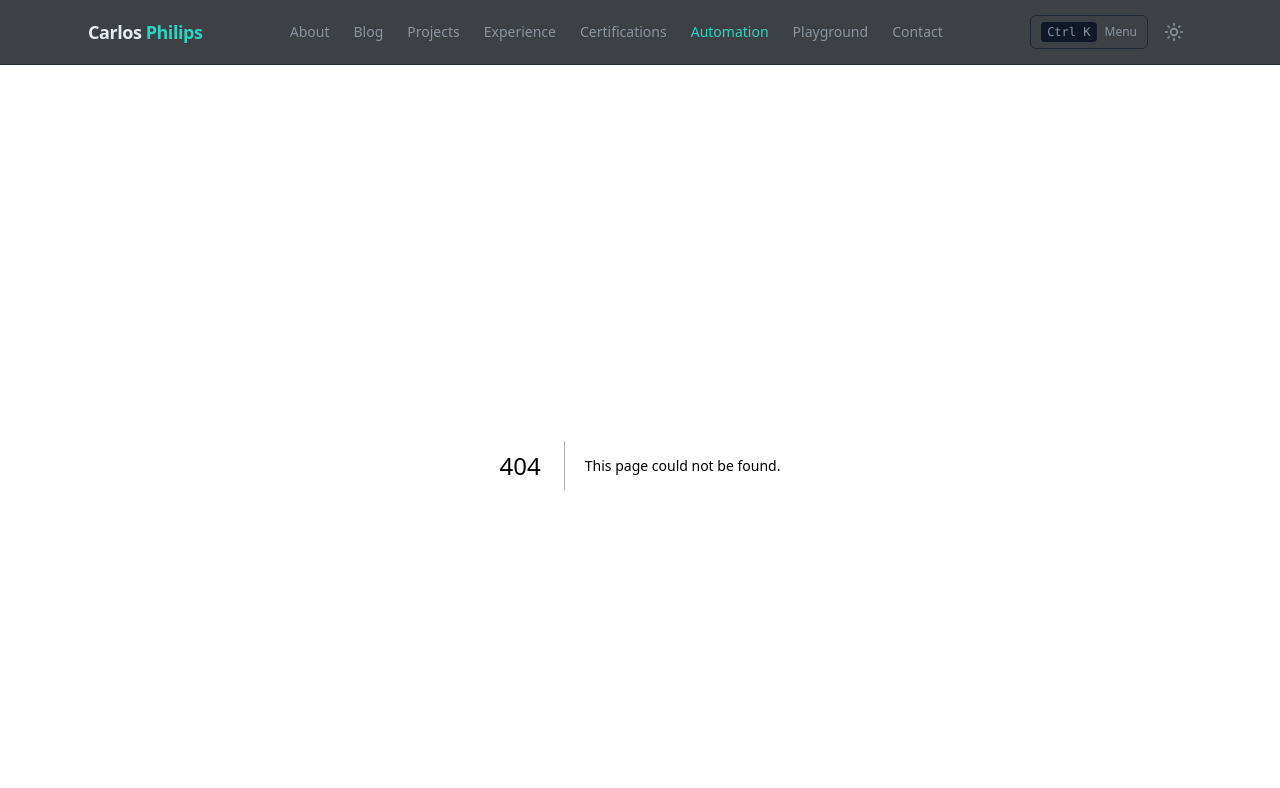
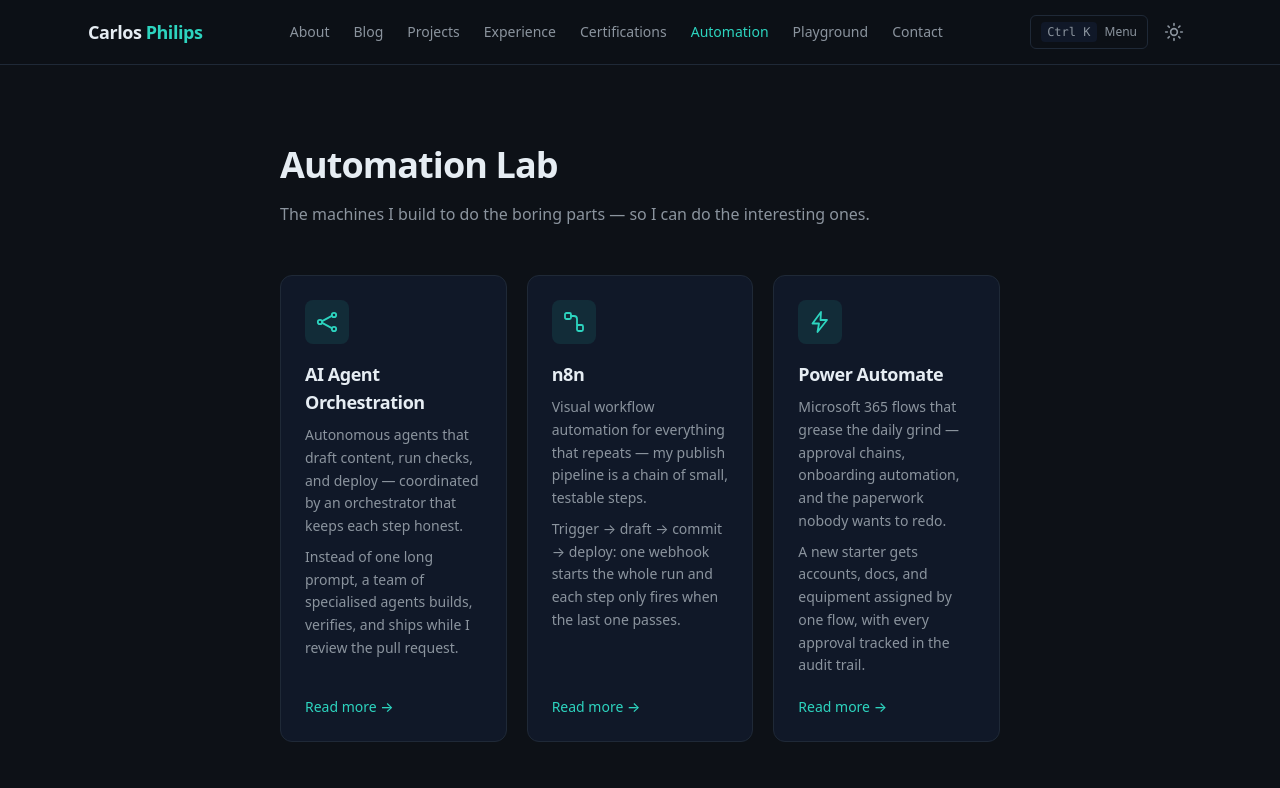
Before and after one commit to Khallitos/cphilcomputers_blogpost, a Next.js app: page /automation in a window 1280 px wide. Before the commit this address had no page. Shown: the top 788 px of the page. Built offline with nearby package versions, Linux system fonts and the light colour scheme.

Commit message:
feat: automation lab page

```diff
--- /dev/null
+++ b/src/app/automation/page.tsx
@@ -0,0 +1,136 @@
+import type { Metadata } from "next";
+import type { ReactNode } from "react";
+
+export const metadata: Metadata = {
+  title: "Automation Lab",
+};
+
+type AutomationCard = {
+  title: string;
+  icon: ReactNode;
+  body: string[];
+  href: string;
+};
+
+const CARDS: AutomationCard[] = [
+  {
+    title: "AI Agent Orchestration",
+    icon: (
+      <svg
+        viewBox="0 0 24 24"
+        fill="none"
+        stroke="currentColor"
+        strokeWidth={1.8}
+        strokeLinecap="round"
+        strokeLinejoin="round"
+        className="h-6 w-6"
+        aria-hidden="true"
+      >
+        <circle cx="5" cy="12" r="2.2" />
+        <circle cx="19" cy="5" r="2.2" />
+        <circle cx="19" cy="19" r="2.2" />
+        <path d="M7.2 11.1 16.8 5.9M7.2 12.9l9.6 5.2" />
+      </svg>
+    ),
+    body: [
+      "Autonomous agents that draft content, run checks, and deploy — coordinated by an orchestrator that keeps each step honest.",
+      "Instead of one long prompt, a team of specialised agents builds, verifies, and ships while I review the pull request.",
+    ],
+    href: "/blog/running-my-blog-with-ai-agents",
+  },
+  {
+    title: "n8n",
+    icon: (
+      <svg
+        viewBox="0 0 24 24"
+        fill="none"
+        stroke="currentColor"
+        strokeWidth={1.8}
+        strokeLinecap="round"
+        strokeLinejoin="round"
+        className="h-6 w-6"
+        aria-hidden="true"
+      >
+        <rect x="3" y="3" width="6" height="6" rx="1.5" />
+        <rect x="15" y="15" width="6" height="6" rx="1.5" />
+        <path d="M9 6h3a3 3 0 0 1 3 3v6" />
+      </svg>
+    ),
+    body: [
+      "Visual workflow automation for everything that repeats — my publish pipeline is a chain of small, testable steps.",
+      "Trigger → draft → commit → deploy: one webhook starts the whole run and each step only fires when the last one passes.",
+    ],
+    href: "/blog/running-my-blog-with-ai-agents",
+  },
+  {
+    title: "Power Automate",
+    icon: (
+      <svg
+        viewBox="0 0 24 24"
+        fill="none"
+        stroke="currentColor"
+        strokeWidth={1.8}
+        strokeLinecap="round"
+        strokeLinejoin="round"
+        className="h-6 w-6"
+        aria-hidden="true"
+      >
+        <path d="M13 2 4.5 13.5H11L9.5 22 19 10h-6.5L13 2z" />
+      </svg>
+    ),
+    body: [
+      "Microsoft 365 flows that grease the daily grind — approval chains, onboarding automation, and the paperwork nobody wants to redo.",
+      "A new starter gets accounts, docs, and equipment assigned by one flow, with every approval tracked in the audit trail.",
+    ],
+    href: "/blog/running-my-blog-with-ai-agents",
+  },
+];
+
+export default function AutomationPage() {
+  return (
+    <div className="mx-auto w-full max-w-3xl px-6 py-20">
+      <h1 className="text-4xl font-bold tracking-tight">Automation Lab</h1>
+      <p className="mt-4 max-w-2xl text-base leading-relaxed text-muted">
+        The machines I build to do the boring parts — so I can do the
+        interesting ones.
+      </p>
+
+      <div className="mt-12 grid grid-cols-1 gap-5 sm:grid-cols-3">
+        {CARDS.map((card) => (
+          <article
+            key={card.title}
+            className="flex flex-col rounded-xl border border-border bg-surface p-6"
+          >
+            <div className="flex h-11 w-11 items-center justify-center rounded-lg bg-accent/10 text-accent">
+              {card.icon}
+            </div>
+            <h2 className="mt-4 text-lg font-semibold tracking-tight text-foreground">
+              {card.title}
+            </h2>
+            <div className="mt-2 space-y-2">
+              {card.body.map((paragraph) => (
+                <p
+                  key={paragraph}
+                  className="text-sm leading-relaxed text-muted"
+                >
+                  {paragraph}
+                </p>
+              ))}
+            </div>
+            <a
+              href={card.href}
+              className="mt-auto pt-5 text-sm font-medium text-accent transition-colors hover:text-secondary"
+            >
+              Read more →
+            </a>
+          </article>
+        ))}
+      </div>
+
+      <p className="mt-12 rounded-xl border border-dashed border-accent/40 bg-accent/5 p-6 text-sm leading-relaxed text-muted">
+        Automation is how I multiply my time — the workflows above run my
+        day-to-day.
+      </p>
+    </div>
+  );
+}
```
